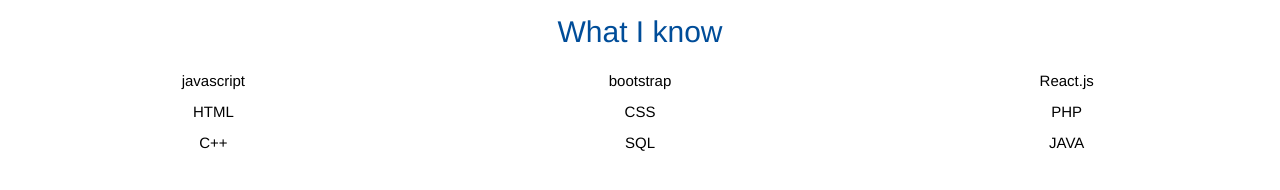
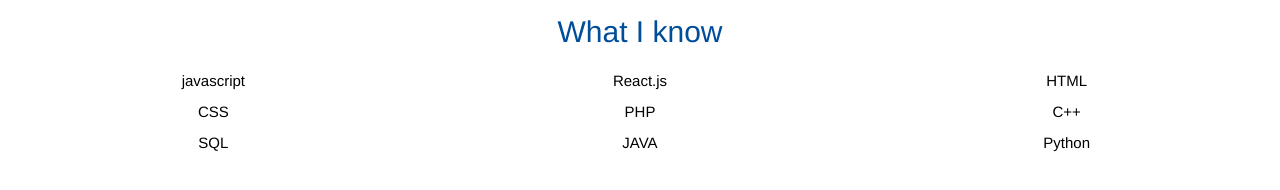
Before and after one commit to andyeung523/portfolio-page, a React (Create React App) app: page / in a window 1280 px wide. Shown: the part 2078-2268 px from the top of the page. Built offline with nearby package versions, Linux system fonts and the light colour scheme; the HTML template or start-up script is replaced by a standard one.

Commit message:
hksut img update

```diff
--- a/src/components/college.js
+++ b/src/components/college.js
@@ -23,7 +23,7 @@
                         <div class="thumbnail">
                             UST
             <img height="50px" width="50px"
-                                src="https://upload.wikimedia.org/wikipedia/zh/thumb/7/77/HKUST.svg/1200px-HKUST.svg.png" alt="UST" />
+                                src="../img/hkust.png" alt="UST" />
                         </div>
                     </div>
                 </div>
--- a/src/components/skill.js
+++ b/src/components/skill.js
@@ -8,9 +8,6 @@
                 <div class="row text-center">
                     <div class="col-sm-4">
                         <p>javascript</p>
-                    </div>
-                    <div class="col-sm-4">
-                        <p>bootstrap</p>
                     </div>
                     <div class="col-sm-4">
                         <p>React.js</p>
@@ -33,6 +30,10 @@
                     <div class="col-sm-4">
                         <p>JAVA</p>
                     </div>
+                    <div class="col-sm-4">
+                        <p>Python</p>
+                    </div>
+
                 </div>
             </div>
         );
```
Also changed, not shown: src/img/hkust.png (added).
